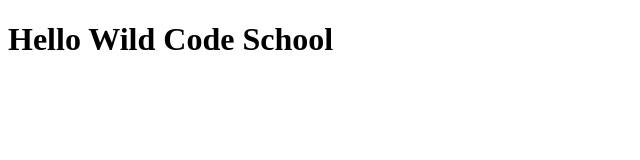
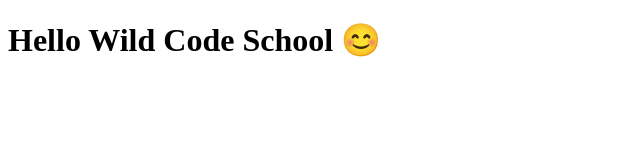
Before and after one commit to arnaudrenaud/express-html, a website: page index.html in a window 1280 px wide. Shown: the whole page, without its empty margins (0-640 px from the left). Drawn offline with Linux system fonts and the light colour scheme.

Commit message:
Add smiley to title

```diff
--- a/index.html
+++ b/index.html
@@ -9,7 +9,7 @@
 </head>
 
 <body>
-  <h1>Hello Wild Code School</h1>
+  <h1>Hello Wild Code School 😊</h1>
 </body>
 
 </html>
```
